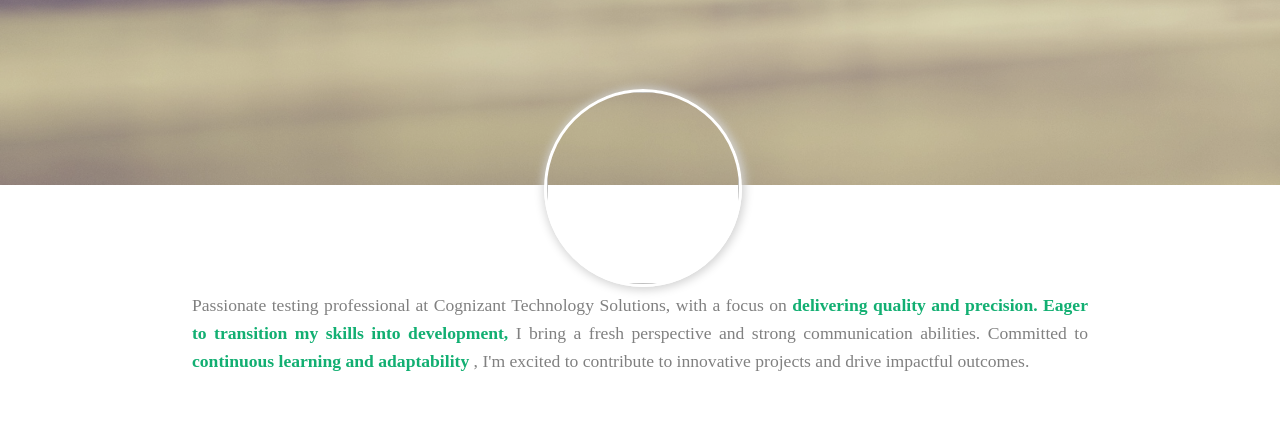
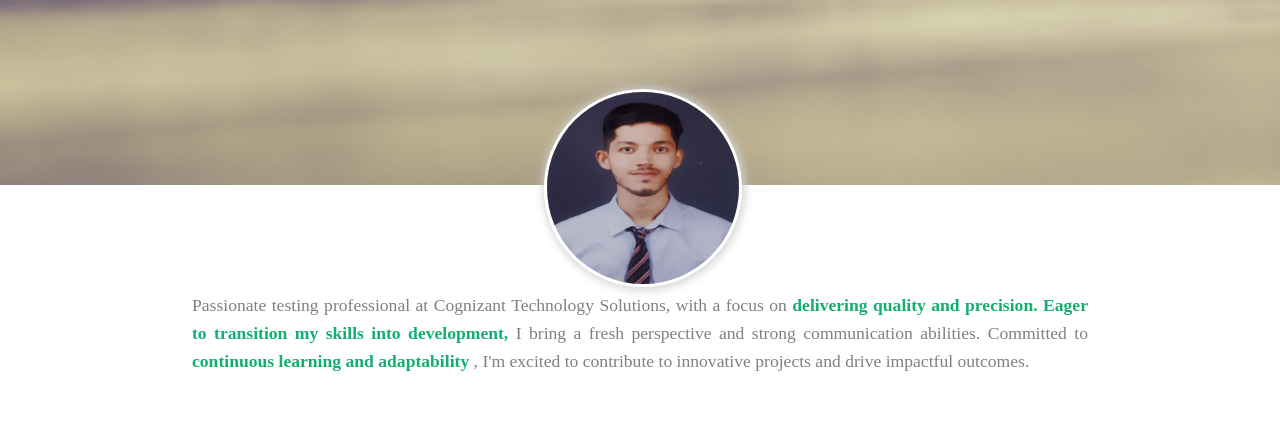
Before and after one commit to pranavbelgaonkar/resume_project.github.io, a plain HTML site: page index.html in a window 1280 px wide. Shown: the part 351-783 px from the top of the page. Drawn offline with Linux system fonts and the light colour scheme; files whose address does not match are found by name.

Commit message:
Update index.html

```diff
--- a/index.html
+++ b/index.html
@@ -49,7 +49,7 @@
 
      	<section id="about">
          <div id="my-image" class="text-center">
-            <img src="images/pranav_image.jpg">
+            <img src="pranav_image.jpg">
          </div>
         <div id="about-para"><p>Passionate testing professional at Cognizant Technology Solutions, with a focus on <span>delivering quality and precision.  Eager to transition my skills into development,</span> I bring a fresh perspective and strong communication abilities. Committed to <span>continuous learning and adaptability </span>, I'm excited to contribute to innovative projects and drive impactful outcomes.</p>
          </div>
```
